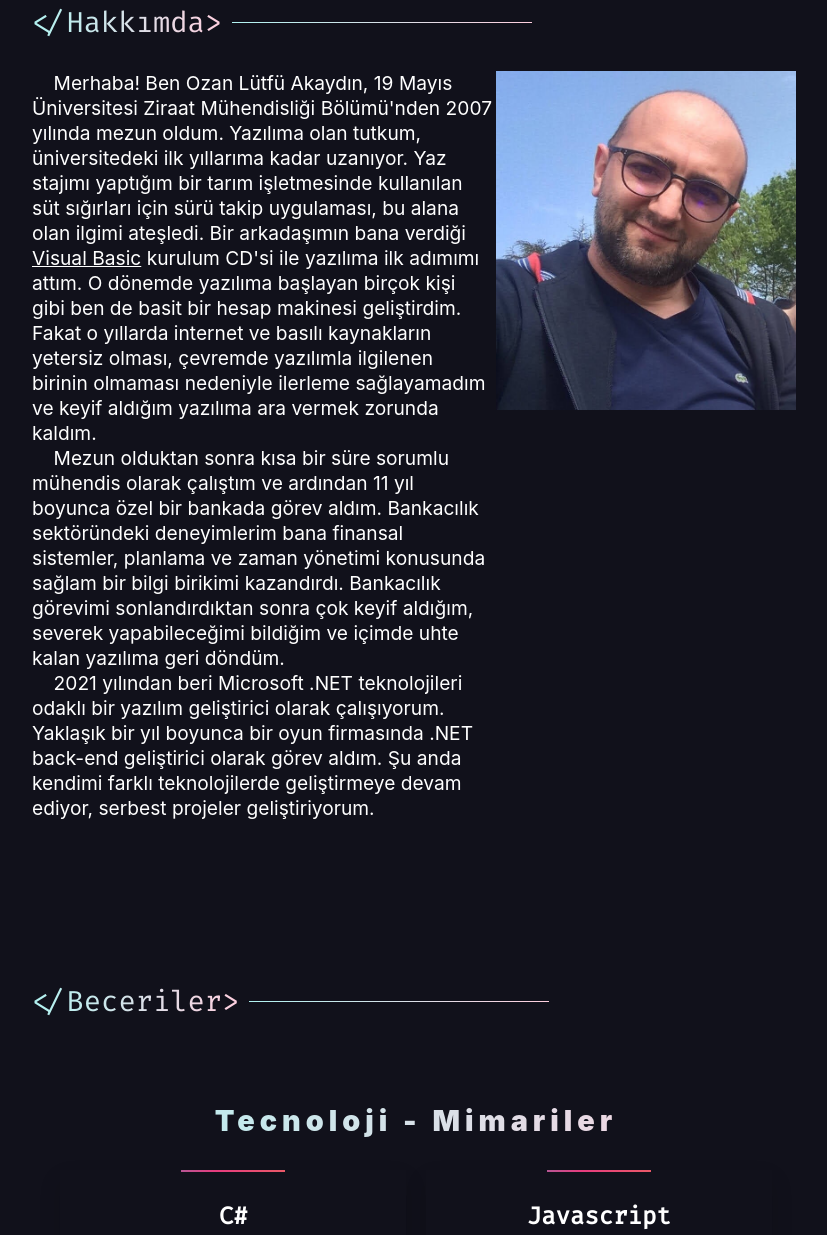
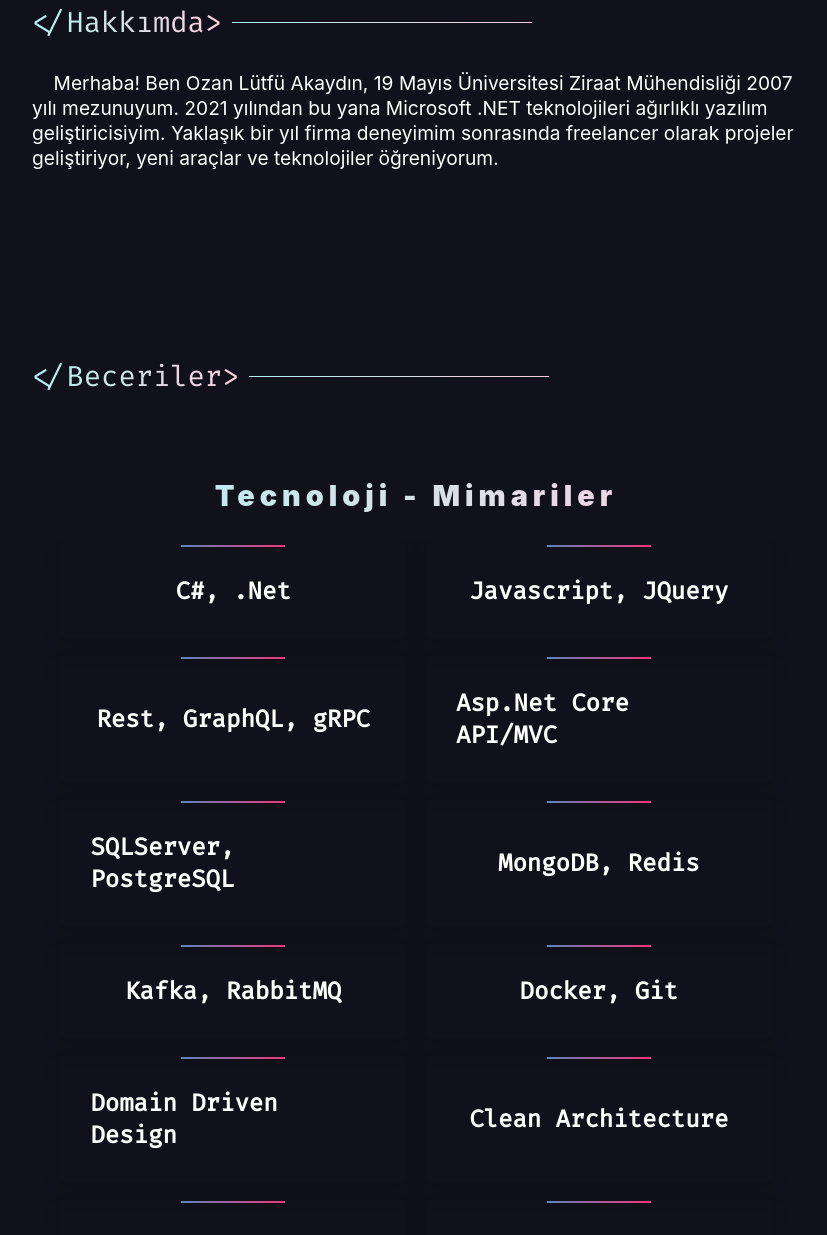
Before and after one commit to oznakdn/oznakdn.github.io, a plain HTML site: page index.html in a window 1280 px wide. Shown: the part 907-2142 px from the top of the page, without its empty margins (224-1051 px from the left). Drawn offline with nearby package versions, Linux system fonts and the light colour scheme; a web font is replaced by a local one.

Commit message:
"Updated contact email, about section content, and skills list in index.html"

```diff
--- a/index.html
+++ b/index.html
@@ -173,7 +173,7 @@
             </div>
           </article>
           <div class="contact-btn-div" data-aos="fade-up" data-aos-delay="800">
-            <a href="mailto:infovinodjangid@gmail.com" tabindex="-1">
+            <a href="mailto:oznakdn@gmail.com" tabindex="-1">
               <button class="letsTalkBtn">
                 <p class="letsTalkBtn-text">Email</p>
                 <span class="letsTalkBtn-BG"></span></button
@@ -232,7 +232,12 @@
         </button>
       </section>
       <!-- landing page ends here -->
-      <section class="about-section-container" id="about" data-aos="fade-up">
+      <section
+        class="about-section-container"
+        id="about"
+        data-aos="fade-up"
+        style="margin-top: 0"
+      >
         <div class="about-section">
           <div class="about-heading">
             <article
@@ -246,47 +251,25 @@
           </div>
 
           <div class="info-dp-section">
-            <div class="about-info">
-              <p tabindex="0">
+            <div
+              class="about-info"
+              style="
+                justify-content: center;
+                justify-items: center;
+                width: 100%;
+              "
+            >
+              <p>
                 &nbsp&nbsp&nbsp Merhaba! Ben Ozan Lütfü Akaydın, 19 Mayıs
-                Üniversitesi Ziraat Mühendisliği Bölümü'nden 2007 yılında mezun
-                oldum. Yazılıma olan tutkum, üniversitedeki ilk yıllarıma kadar
-                uzanıyor. Yaz stajımı yaptığım bir tarım işletmesinde kullanılan
-                süt sığırları için sürü takip uygulaması, bu alana olan ilgimi
-                ateşledi. Bir arkadaşımın bana verdiği
-                <u>Visual Basic</u> kurulum CD'si ile yazılıma ilk adımımı
-                attım. O dönemde yazılıma başlayan birçok kişi gibi ben de basit
-                bir hesap makinesi geliştirdim. Fakat o yıllarda internet ve
-                basılı kaynakların yetersiz olması, çevremde yazılımla ilgilenen
-                birinin olmaması nedeniyle ilerleme sağlayamadım ve keyif
-                aldığım yazılıma ara vermek zorunda kaldım.
+                Üniversitesi Ziraat Mühendisliği 2007 yılı mezunuyum. 2021
+                yılından bu yana Microsoft .NET teknolojileri ağırlıklı yazılım
+                geliştiricisiyim. Yaklaşık bir yıl firma deneyimim sonrasında
+                freelancer olarak projeler geliştiriyor, yeni araçlar ve
+                teknolojiler öğreniyorum.
               </p>
-              <p tabindex="1">
-                &nbsp&nbsp&nbsp Mezun olduktan sonra kısa bir süre sorumlu
-                mühendis olarak çalıştım ve ardından 11 yıl boyunca özel bir
-                bankada görev aldım. Bankacılık sektöründeki deneyimlerim bana
-                finansal sistemler, planlama ve zaman yönetimi konusunda sağlam
-                bir bilgi birikimi kazandırdı. Bankacılık görevimi
-                sonlandırdıktan sonra çok keyif aldığım, severek yapabileceğimi
-                bildiğim ve içimde uhte kalan yazılıma geri döndüm.
-              </p>
-              <p tabindex="2">
-                &nbsp&nbsp&nbsp 2021 yılından beri Microsoft .NET teknolojileri
-                odaklı bir yazılım geliştirici olarak çalışıyorum. Yaklaşık bir
-                yıl boyunca bir oyun firmasında .NET back-end geliştirici olarak
-                görev aldım. Şu anda kendimi farklı teknolojilerde geliştirmeye
-                devam ediyor, serbest projeler geliştiriyorum.
-              </p>
+
+              <p tabindex="2">&nbsp&nbsp&nbsp</p>
               <br />
-            </div>
-
-            <div class="dp" data-aos="fade-up">
-              <img
-                src="src/jpg/IMG_20211013_174650.jpg"
-                alt="Vinod Jangid"
-                tabindex="0"
-                aria-label="image of vinod"
-              />
             </div>
           </div>
         </div>
@@ -317,67 +300,30 @@
             </div>
             <div class="languages-section">
               <div class="language-name" data-aos="fade-up" id="html">
-                <article tabindex="0" aria-label="HTML">C#</article>
+                <article tabindex="0" aria-label="HTML">C#, .Net</article>
               </div>
               <div class="language-name" data-aos="fade-up" id="html">
-                <article tabindex="0" aria-label="HTML">Javascript</article>
+                <article tabindex="0" aria-label="HTML">Javascript, JQuery</article>
               </div>
               <div class="language-name" data-aos="fade-up" id="html">
-                <article tabindex="0" aria-label="HTML">.Net Core</article>
+                <article tabindex="0" aria-label="HTML">Rest, GraphQL, gRPC</article>
               </div>
               <div class="language-name" data-aos="fade-up" id="html">
                 <article tabindex="0" aria-label="HTML">
-                  Asp.Net Core Web Api
+                  Asp.Net Core API/MVC
                 </article>
               </div>
               <div class="language-name" data-aos="fade-up" id="html">
-                <article tabindex="0" aria-label="HTML">
-                  Asp.Net Core Mvc
-                </article>
+                <article tabindex="0" aria-label="HTML">SQLServer, PostgreSQL</article>
               </div>
               <div class="language-name" data-aos="fade-up" id="html">
-                <article tabindex="0" aria-label="HTML">JQuery</article>
+                <article tabindex="0" aria-label="HTML">MongoDB, Redis</article>
               </div>
               <div class="language-name" data-aos="fade-up" id="html">
-                <article tabindex="0" aria-label="HTML">RestAPI</article>
+                <article tabindex="0" aria-label="HTML">Kafka, RabbitMQ</article>
               </div>
               <div class="language-name" data-aos="fade-up" id="html">
-                <article tabindex="0" aria-label="HTML">GraphQL</article>
-              </div>
-              <div class="language-name" data-aos="fade-up" id="html">
-                <article tabindex="0" aria-label="HTML">MsSQLServer</article>
-              </div>
-              <div class="language-name" data-aos="fade-up" id="html">
-                <article tabindex="0" aria-label="HTML">PostgreSQL</article>
-              </div>
-              <div class="language-name" data-aos="fade-up" id="html">
-                <article tabindex="0" aria-label="HTML">SQLite</article>
-              </div>
-              <div class="language-name" data-aos="fade-up" id="html">
-                <article tabindex="0" aria-label="HTML">MongoDB</article>
-              </div>
-              <div class="language-name" data-aos="fade-up" id="html">
-                <article tabindex="0" aria-label="HTML">Redis</article>
-              </div>
-              <div class="language-name" data-aos="fade-up" id="html">
-                <article tabindex="0" aria-label="HTML">
-                  Entity Framework
-                </article>
-              </div>
-              <div class="language-name" data-aos="fade-up" id="html">
-                <article tabindex="0" aria-label="HTML">Apache Kafka</article>
-              </div>
-              <div class="language-name" data-aos="fade-up" id="html">
-                <article tabindex="0" aria-label="HTML">RabbitMQ</article>
-              </div>
-              <div class="language-name" data-aos="fade-up" id="html">
-                <article tabindex="0" aria-label="HTML">Postman</article>
-              </div>
-              <div class="language-name" data-aos="fade-up" id="html">
-                <article tabindex="0" aria-label="HTML">Swagger</article>
-              </div>
-              <div class="language-name" data-aos="fade-up" id="html">
-                <article tabindex="0" aria-label="HTML">Docker</article>
+                <article tabindex="0" aria-label="HTML">Docker, Git</article>
               </div>
               <div class="language-name" data-aos="fade-up" id="html">
                 <article tabindex="0" aria-label="HTML">
@@ -396,7 +342,7 @@
               </div>
               <div class="language-name" data-aos="fade-up" id="html">
                 <article tabindex="0" aria-label="HTML">
-                  CQRS - Mediator
+                  Microservices
                 </article>
               </div>
             </div>
```
